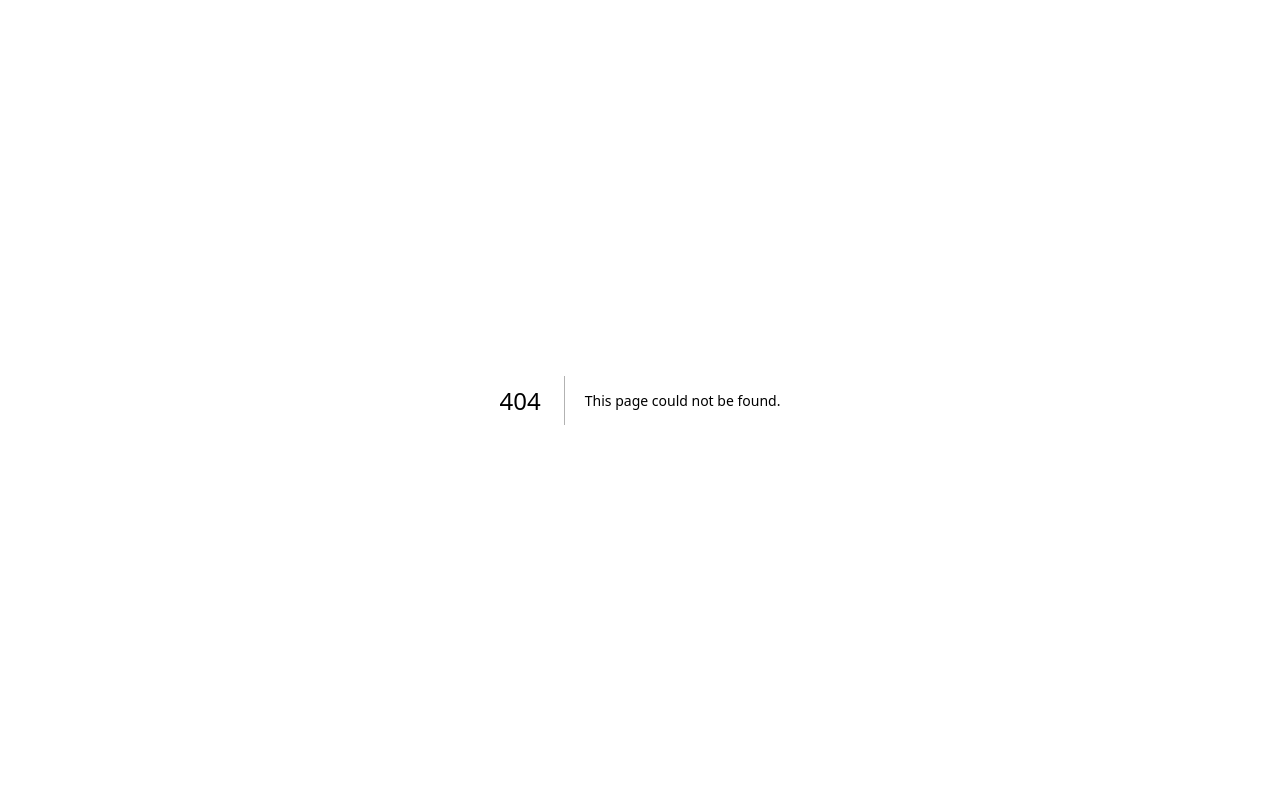
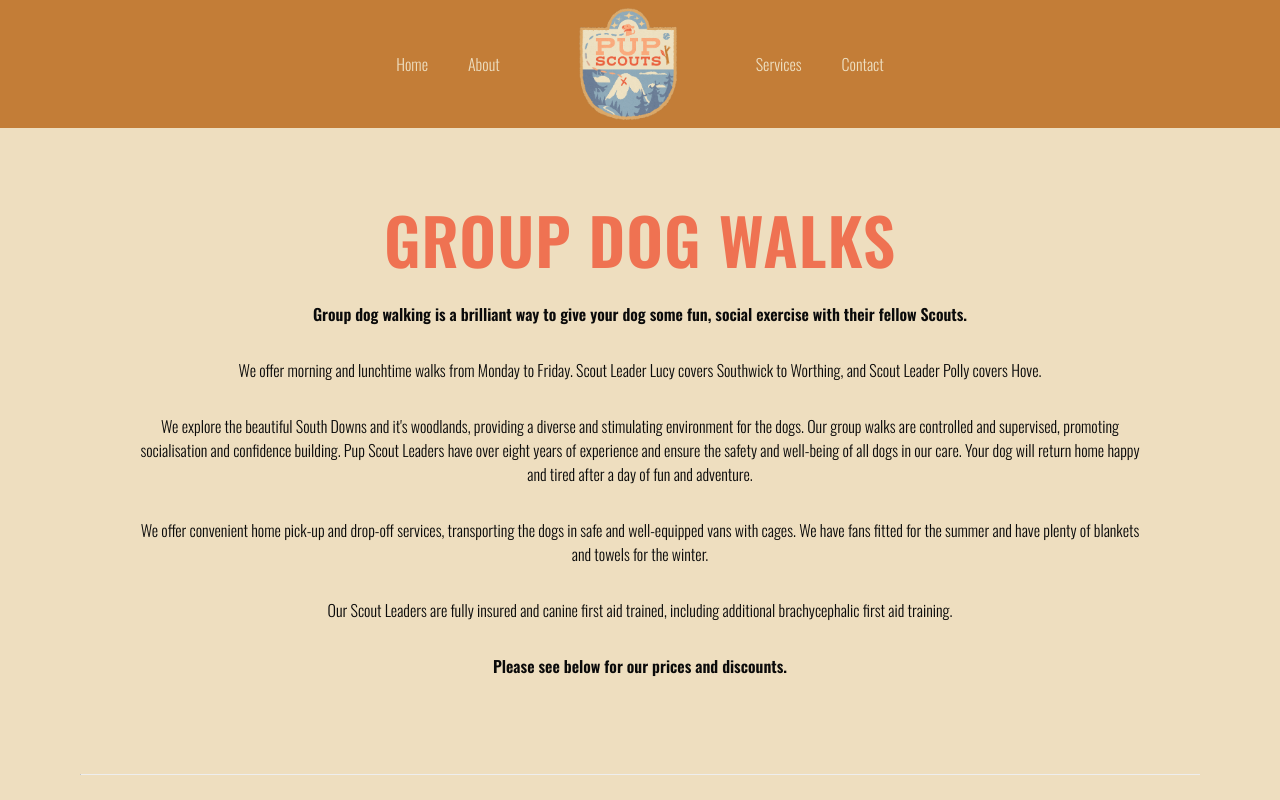
Before and after one commit to marinapapap/pup-scouts-website, a Next.js app: page /services/dog-walking in a window 1280 px wide. Before the commit this address had no page. Shown: the top 800 px of the page. Built offline with nearby package versions, Linux system fonts and the light colour scheme.

Commit message:
Services pages set-up with text content and badges

```diff
--- a/src/app/globals.css
+++ b/src/app/globals.css
@@ -1,4 +1,4 @@
-@import url("https://fonts.googleapis.com/css2?family=Oswald:wght@400;700&display=swap");
+@import url("https://fonts.googleapis.com/css2?family=Oswald:wght@300;600&display=swap");
 
 :root {
   --background: hsl(40, 58%, 84%);
@@ -29,3 +29,11 @@ button {
   font-size: inherit;
   color: inherit;
 }
+
+.font-light {
+  font-weight: 100;
+}
+
+.font-bold {
+  font-weight: 700;
+}
--- /dev/null
+++ b/src/app/services/dog-training/DogTraining.module.css
@@ -0,0 +1,20 @@
+.content {
+  display: flex;
+  flex-direction: column;
+  align-items: center;
+  justify-content: center;
+  margin: 12rem auto 0;
+  padding: 0 2rem;
+  max-width: 1000px;
+  text-align: center;
+}
+
+.content h1 {
+  font-size: 4rem;
+  color: hsl(12, 83%, 63%);
+  font-weight: bold;
+  text-align: center;
+  text-transform: uppercase;
+  letter-spacing: 1px;
+  margin: 0;
+}
--- /dev/null
+++ b/src/app/services/dog-walking/DogWalking.module.css
@@ -0,0 +1,20 @@
+.content {
+  display: flex;
+  flex-direction: column;
+  align-items: center;
+  justify-content: center;
+  margin: 12rem auto 0;
+  padding: 0 2rem;
+  max-width: 1000px;
+  text-align: center;
+}
+
+.content h1 {
+  font-size: 4rem;
+  color: hsl(12, 83%, 63%);
+  font-weight: bold;
+  text-align: center;
+  text-transform: uppercase;
+  letter-spacing: 1px;
+  margin: 0;
+}
--- /dev/null
+++ b/src/app/services/dog-walking/page.tsx
@@ -0,0 +1,56 @@
+import NavBar from "@/components/Header";
+import Badges from "@/components/shared/Badges";
+import styles from "./DogWalking.module.css";
+
+const Services: React.FC = () => {
+  return (
+    <div>
+      <NavBar />
+      <div className={styles.content}>
+        <h1>Group Dog Walks</h1>
+
+        <p className="font-bold">
+          Group dog walking is a brilliant way to give your dog some fun, social
+          exercise with their fellow Scouts.
+        </p>
+        <p>
+          We offer morning and lunchtime walks from Monday to Friday. Scout
+          Leader Lucy covers Southwick to Worthing, and Scout Leader Polly
+          covers Hove.
+        </p>
+        <p>
+          We explore the beautiful South Downs and it&apos;s woodlands,
+          providing a diverse and stimulating environment for the dogs. Our
+          group walks are controlled and supervised, promoting socialisation and
+          confidence building. Pup Scout Leaders have over eight years of
+          experience and ensure the safety and well-being of all dogs in our
+          care. Your dog will return home happy and tired after a day of fun and
+          adventure.
+        </p>
+        <p>
+          We offer convenient home pick-up and drop-off services, transporting
+          the dogs in safe and well-equipped vans with cages. We have fans
+          fitted for the summer and have plenty of blankets and towels for the
+          winter.
+        </p>
+        <p>
+          Our Scout Leaders are fully insured and canine first aid trained,
+          including additional brachycephalic first aid training.
+        </p>
+        <p className="font-bold">
+          Please see below for our prices and discounts.
+        </p>
+      </div>
+      <Badges
+        badges={[
+          "jumping-jack",
+          "master-of-tricks",
+          "chase-master",
+          "luscious-locks",
+        ]}
+      />
+    </div>
+  );
+};
+
+export default Services;
--- /dev/null
+++ b/src/components/shared/Badges.tsx
@@ -0,0 +1,35 @@
+import React from "react";
+import Image from "next/image";
+import styles from "./Badges.module.css";
+import Divider from "./Divider";
+
+type BadgesProps = {
+  badges: string[];
+};
+
+const Badges: React.FC<BadgesProps> = ({ badges }) => {
+  return (
+    <>
+      <Divider />
+      <div className={styles.badgesContainer}>
+        {badges.map((badge, index) => {
+          const pathToBadge = `/badges/${badge}.png`;
+          const altText = `${badge.split("-").join(" ")} badge`;
+
+          return (
+            <Image
+              key={index}
+              src={pathToBadge}
+              alt={altText}
+              width={180}
+              height={180}
+            />
+          );
+        })}
+      </div>
+      <Divider />
+    </>
+  );
+};
+
+export default Badges;
```
Also changed, not shown: src/app/services/dog-training/page.tsx (added, +54 -0 lines), src/app/services/page.tsx (+6 -8 lines), src/components/services/Badges.tsx (deleted, +0 -30 lines), src/components/shared/Badges.module.css (renamed from src/components/services/Badges.module.css).
